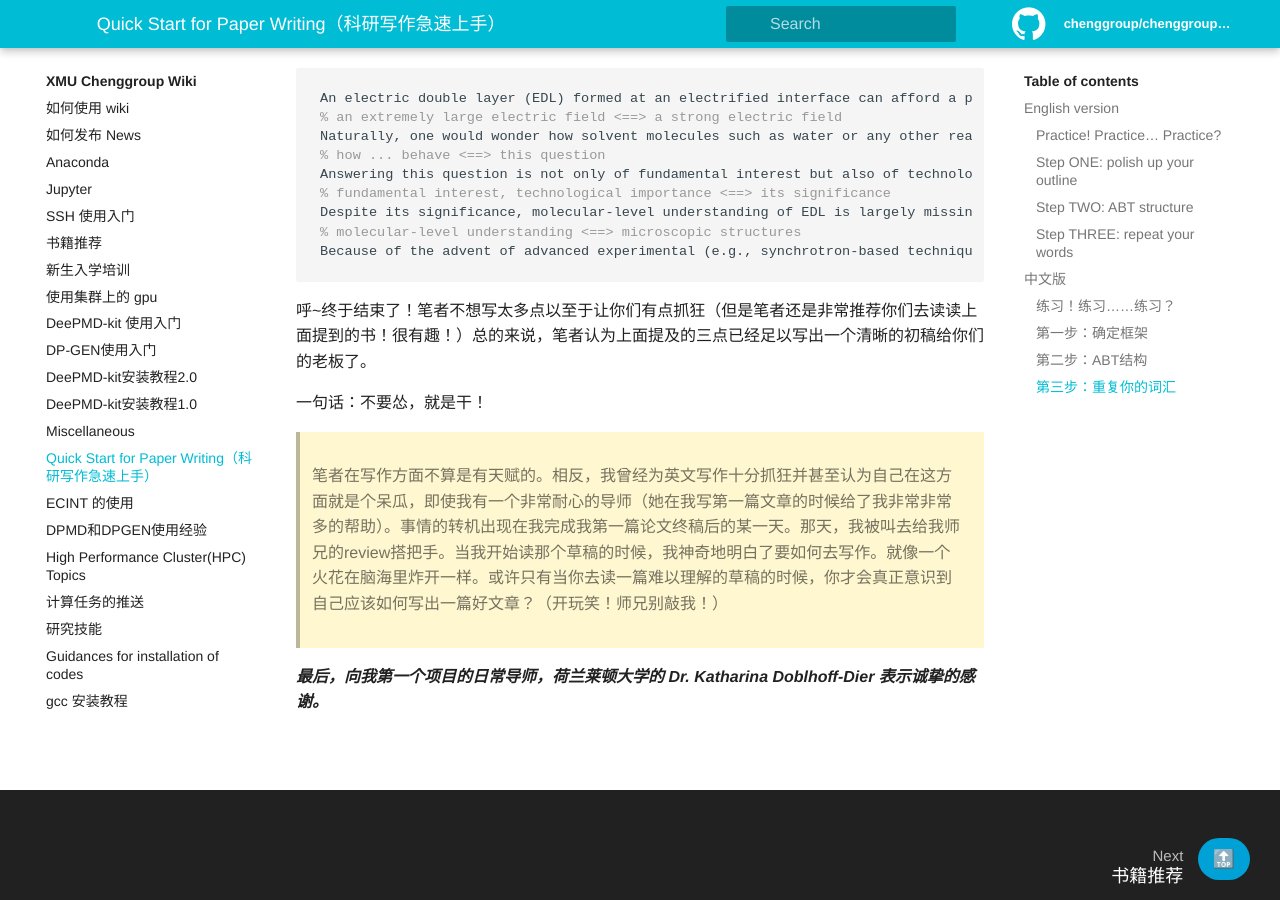
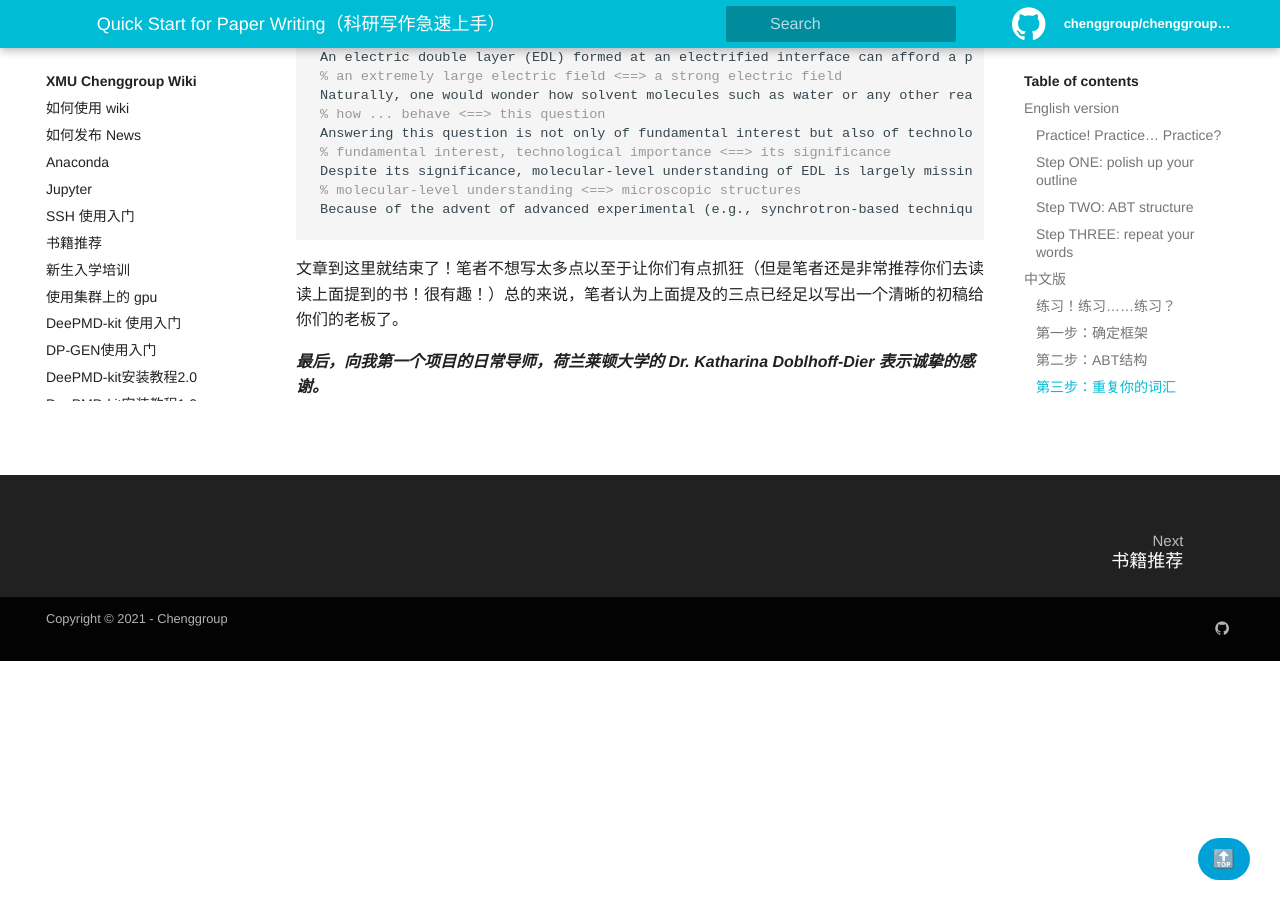
Before and after one commit to chenggroup/chenggroup.github.io, a Jekyll site: the page built from _wiki/QS4writing.md, in a window 1280 px wide and 900 px high, scrolled down 5621 px. Built offline with Jekyll 4.4.1, drawn with Linux system fonts in a browser that asks for light colours; some of the changed text lies outside the part shown.

Commit message:
Update QS4writing.md

````diff
--- a/_wiki/QS4writing.md
+++ b/_wiki/QS4writing.md
@@ -116,7 +116,7 @@ Yeah! Finally! I don't want to talk too much to distract you (but I still strong
 
 ## 中文版
 
-笔者写这篇短文的目的是为了分享几个笔者觉得很实用的写作小技巧，希望可以帮到正在（或将要）挣扎在科研写作中的砖工们（划掉！是科研人员！）。
+笔者写这篇短文的目的是为了分享几个笔者觉得很实用的写作小技巧，希望可以帮到正在（或将要）挣扎在科研写作中的同学们。
 
 **注**：笔者并不是科研写作的专家，只是一个刚刚敲完自己第一篇论文的菜鸟。以下的内容都是基于笔者所学的和笔者的理解，可能比较片面（希望没有错误）。尽管如此，笔者希望用一个初学者的视角去讲述，让这篇短文的内容对初学者来说是友好的和可实现的 ;-)
 
@@ -171,7 +171,6 @@ To address this difficulty, both in situ experimental techniques and modelling a
 
 如果你认为某处的过渡不够自然，也可以考虑用ABT结构重写一下 。
 
-哈！还不赖！
 
 ### 第三步：重复你的词汇
 
@@ -204,17 +203,6 @@ Because of the advent of advanced experimental (e.g., synchrotron-based techniqu
 ```
 
 
-
-
-
-呼~终于结束了！笔者不想写太多点以至于让你们有点抓狂（但是笔者还是非常推荐你们去读读上面提到的书！很有趣！）总的来说，笔者认为上面提及的三点已经足以写出一个清晰的初稿给你们的老板了。
-
-一句话：不要怂，就是干！
-
-
-
-> 笔者在写作方面不算是有天赋的。相反，我曾经为英文写作十分抓狂并甚至认为自己在这方面就是个呆瓜，即使我有一个非常耐心的导师（她在我写第一篇文章的时候给了我非常非常多的帮助）。事情的转机出现在我完成我第一篇论文终稿后的某一天。那天，我被叫去给我师兄的review搭把手。当我开始读那个草稿的时候，我神奇地明白了要如何去写作。就像一个火花在脑海里炸开一样。或许只有当你去读一篇难以理解的草稿的时候，你才会真正意识到自己应该如何写出一篇好文章？（开玩笑！师兄别敲我！）
-
-
+文章到这里就结束了！笔者不想写太多点以至于让你们有点抓狂（但是笔者还是非常推荐你们去读读上面提到的书！很有趣！）总的来说，笔者认为上面提及的三点已经足以写出一个清晰的初稿给你们的老板了。
 
 ***最后，向我第一个项目的日常导师，荷兰莱顿大学的 Dr. Katharina Doblhoff-Dier 表示诚挚的感谢。***
````
